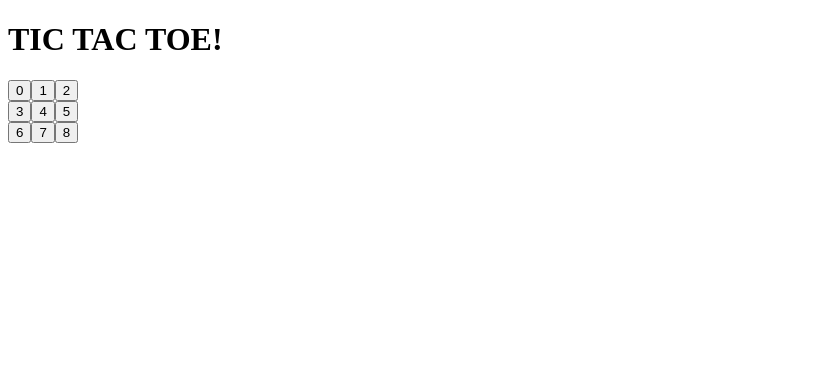
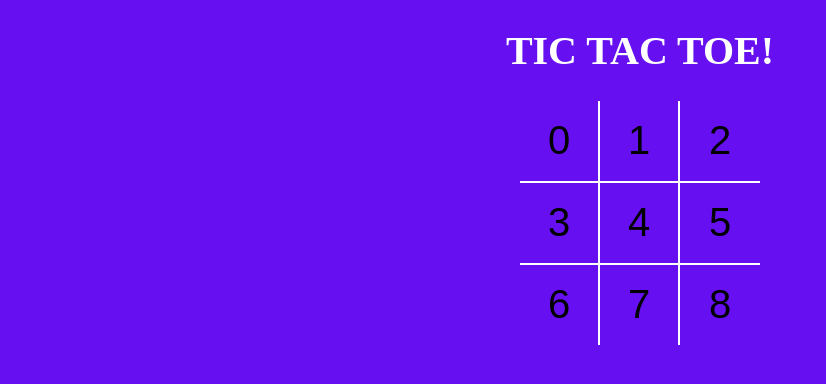
Before and after one commit to deepali0407/tictac, a React (Vite) app: page / in a window 1280 px wide. Shown: the top 384 px of the page, without its empty margins (0-826 px from the left). Built offline with nearby package versions, Linux system fonts and the light colour scheme.

Commit message:
added styles

```diff
--- a/package.json
+++ b/package.json
@@ -16,6 +16,7 @@
     "eslint": "^8.2.0",
     "eslint-plugin-react": "^7.26.1",
     "prettier": "2.4.1",
+    "sass": "^1.43.4",
     "vite": "^2.6.7"
   },
   "babel": {
--- a/src/App.jsx
+++ b/src/App.jsx
@@ -3,7 +3,7 @@
 
 const App = () => {
   return (
-    <div>
+    <div className="app">
       <h1>TIC TAC TOE!</h1>
       <Board />
     </div>
--- a/src/components/Board.jsx
+++ b/src/components/Board.jsx
@@ -1,20 +1,21 @@
 import React from 'react'
 import Squares from './Squares'
+import "./styles/BoardStyle.scss"
 
 const Board = () => {
     return (
-    <div>
-        <div>
+    <div className="board">
+        <div className="board-row">
             <Squares value= {0} />
             <Squares value= {1} />
             <Squares value= {2} />
         </div>
-        <div>
+        <div className="board-row">
             <Squares value= {3} />
             <Squares value= {4} />
             <Squares value= {5} />
         </div>
-        <div>
+        <div className="board-row">
             <Squares value= {6} />
             <Squares value= {7} />
             <Squares value= {8} />
--- a/src/components/Squares.jsx
+++ b/src/components/Squares.jsx
@@ -1,9 +1,10 @@
 import React from 'react'
+import "./styles/SquareStyle.scss"
 
-const Squares = ({value}) => {
+const Squares = ({ value }) => {
     return (
-         <button>{value}</button>
+         <button type="button" className="square">{value}</button>
     )
 }
 
-export default Squares
+export default Squares;
--- /dev/null
+++ b/src/components/styles/BoardStyle.scss
@@ -0,0 +1,25 @@
+.board{
+.board-row{
+
+    display: flex;
+    flex-direction: row;
+    border-bottom: 2px solid white;
+    &:last-child{
+        border-bottom: none;
+    }
+}
+}
+
+.app{
+    display: flex;
+flex-direction: column;
+align-items: center;
+font-size: 20px;
+
+}
+body{
+    padding: 0;
+    margin: 0;
+    background-color: #6610f2;
+    color: white;
+}
--- /dev/null
+++ b/src/components/styles/SquareStyle.scss
@@ -0,0 +1,23 @@
+.board{
+.square{
+
+      width: 80px;
+      height: 80px;
+      border-right: 2px solid white;
+      font-size: 2.5rem;
+      padding: 0;
+      overflow: hidden;
+      // transition: all 0.2s;
+      &:last-child {
+        border-right: none;
+      }
+
+}}
+button{
+  background: none;
+  border: none;
+  // outline: none;
+  &:hover {
+    cursor: pointer;
+  }
+}
```
Also changed, not shown: 1 other file (tests, documents, lock files or other folders).
